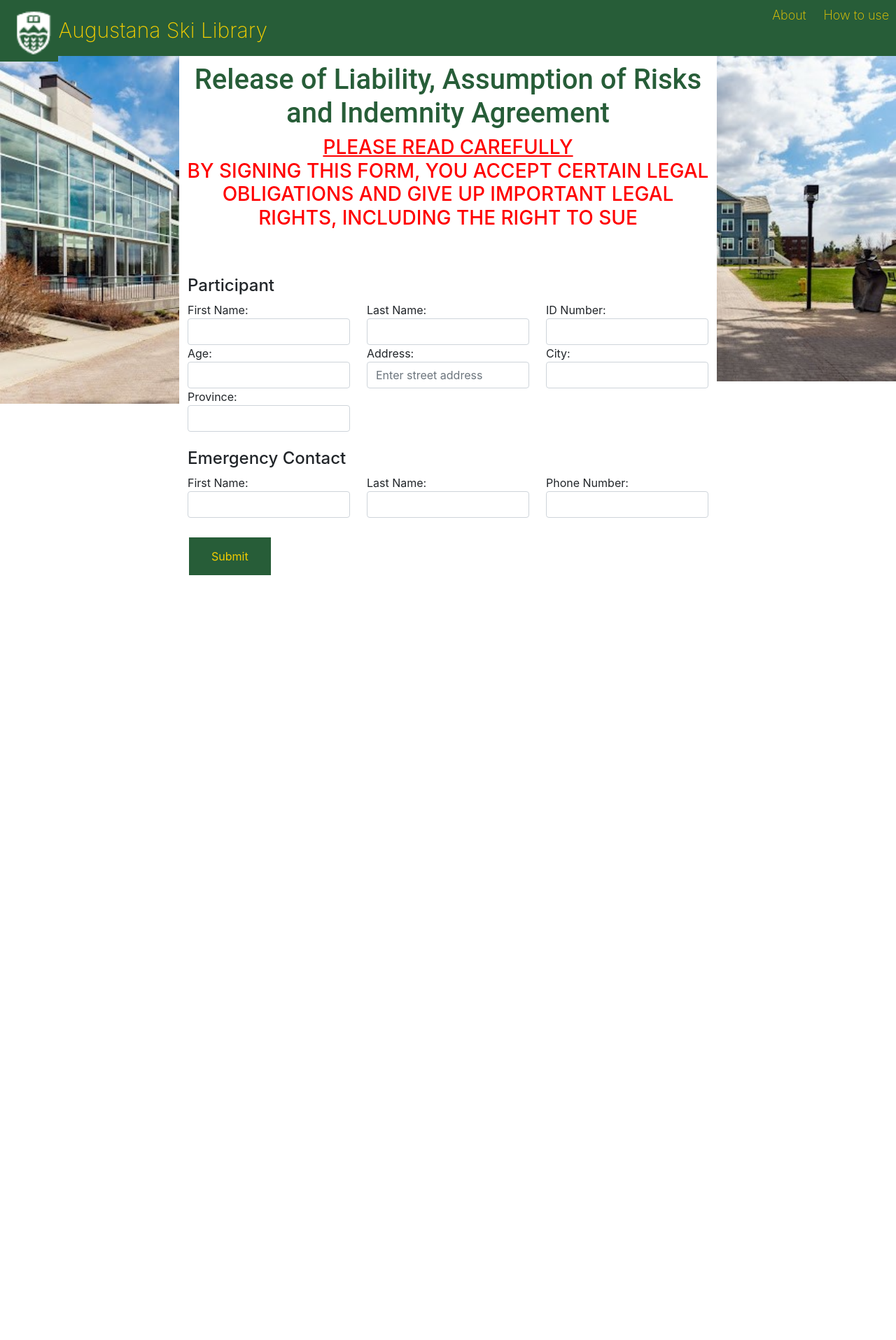
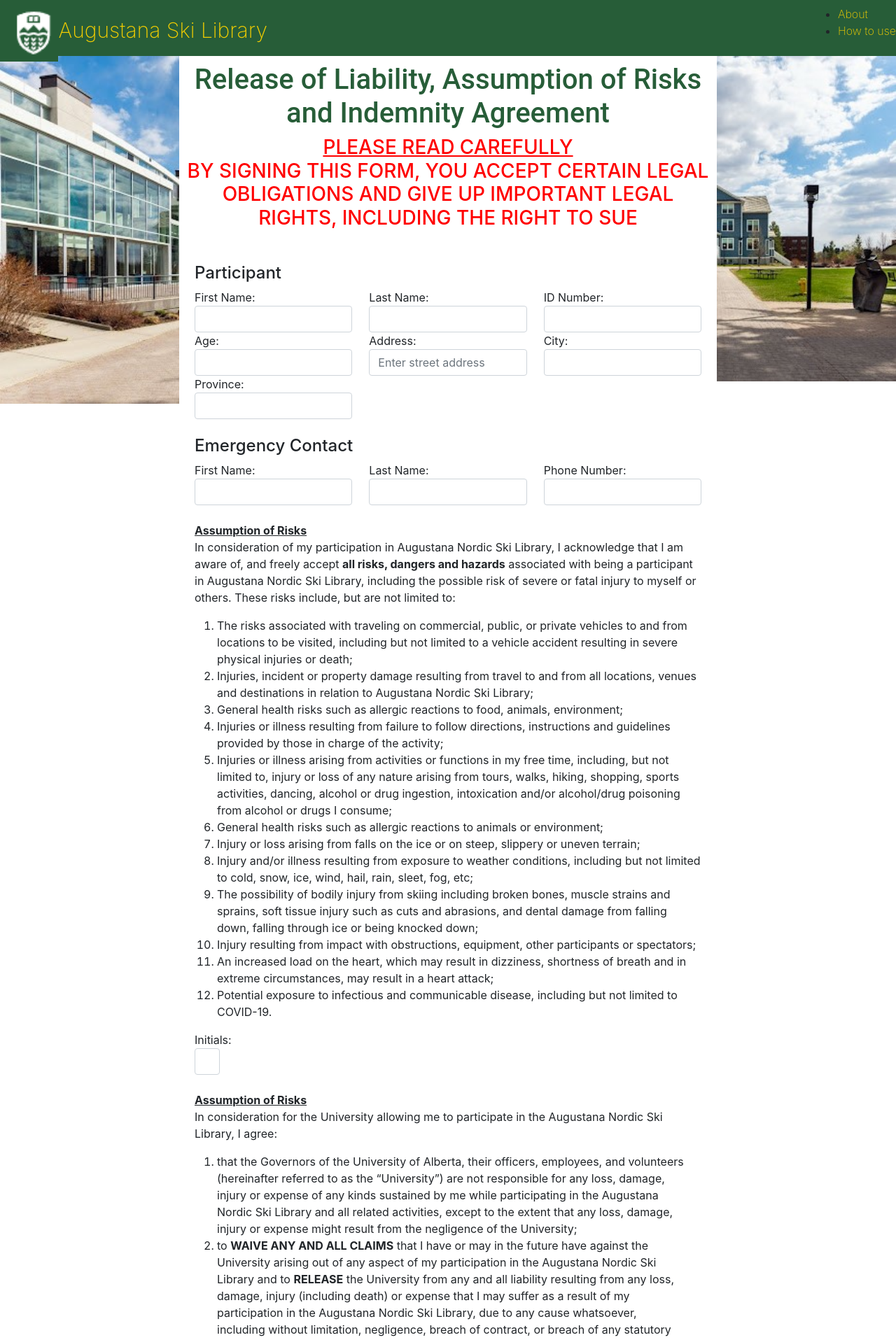
Before and after one commit to Oprixion/SkiLibrary-WebApp, a PHP site: page /waiver.html in a window 1280 px wide. Shown: the top 1915 px of the page at 70% size. Before the commit the page ends 822 px from the top, so only its background shows below. Run offline with PHP 8.4, Linux system fonts and the light colour scheme.

Commit message:
Waiver page content implemented; missing signature field(s); form-control not yet implemented

```diff
--- a/style.css
+++ b/style.css
@@ -7,14 +7,7 @@
   }
 
 /*-------------------------------Home Page--------------------------------------------------------------*/
-  li {
-      display: inline;
-      color: #F2CD00;
-      font-size:large;
-      font-weight: 450;
-      margin: 10px;
-      margin-bottom: 0px;
-  }
+
 
   .navbar__links {
       text-decoration: none;
@@ -175,14 +168,7 @@
     margin-left: 50%;
 }
 
-li {
-    display: inline;
-    color: #F2CD00;
-    font-size:large;
-    font-weight: 450;
-    margin: 10px;
-    margin-bottom: 0px;
-}
+
 
 .navbar__links {
     text-decoration: none;
--- a/waiver.html
+++ b/waiver.html
@@ -5,8 +5,8 @@
     <meta http-equiv="X-UA-Compatible" content="IE=edge">
     <meta name="viewport" content="width=device-width, initial-scale=1.0">
     <title>Ski Library - Waiver</title>
+    <link rel="stylesheet" href="style.css">
     <link href="https://cdn.jsdelivr.net/npm/bootstrap@5.1.3/dist/css/bootstrap.min.css" rel="stylesheet">
-    <link rel="stylesheet" href="style.css">
     <script src="https://cdn.jsdelivr.net/npm/bootstrap@5.1.3/dist/js/bootstrap.bundle.min.js"></script>
 </head>
 <body>
@@ -39,7 +39,6 @@
             <u>PLEASE READ CAREFULLY</u><br>
             BY SIGNING THIS FORM, YOU ACCEPT CERTAIN LEGAL OBLIGATIONS AND GIVE UP IMPORTANT LEGAL RIGHTS, INCLUDING THE RIGHT TO SUE
         </h3>
-    </div>
 
         <div class="container mt-5">
           <div class="row">
@@ -99,12 +98,211 @@
               </div>
               <br>
 
+            <div class="row">
+              <div class="col">
+                <p><u><strong> Assumption of Risks</strong></u><br>
+                  In consideration of my participation in Augustana Nordic Ski Library, I acknowledge that I am aware of, and freely accept
+                  <strong>all risks, dangers and hazards</strong> associated with being a participant in Augustana Nordic Ski Library, including the possible
+                  risk of severe or fatal injury to myself or others. These risks include, but are not limited to:</p>
+
+                  <ol>
+                    <li>The risks associated with traveling on commercial, public, or private vehicles to and from locations to be visited,
+                      including but not limited to a vehicle accident resulting in severe physical injuries or death;
+                    </li>
+
+                    <li>
+                      Injuries, incident or property damage resulting from travel to and from all locations, venues and destinations in
+                      relation to Augustana Nordic Ski Library;
+                    </li>
+
+                    <li>
+                      General health risks such as allergic reactions to food, animals, environment;
+                    </li>
+
+                    <li>
+                      Injuries or illness resulting from failure to follow directions, instructions and guidelines provided by those in
+                      charge of the activity;
+                    </li>
+
+                    <li>
+                      Injuries or illness arising from activities or functions in my free time, including, but not limited to, injury or loss of
+                      any nature arising from tours, walks, hiking, shopping, sports activities, dancing, alcohol or drug ingestion,
+                      intoxication and/or alcohol/drug poisoning from alcohol or drugs I consume;
+                    </li>
+
+                    <li>
+                      General health risks such as allergic reactions to animals or environment;
+                    </li>
+
+                    <li>
+                      Injury or loss arising from falls on the ice or on steep, slippery or uneven terrain;
+                    </li>
+
+                    <li>
+                      Injury and/or illness resulting from exposure to weather conditions, including but not limited to cold, snow, ice,
+                      wind, hail, rain, sleet, fog, etc;
+                    </li>
+
+                    <li>
+                      The possibility of bodily injury from skiing including broken bones, muscle strains and sprains, soft tissue injury
+                      such as cuts and abrasions, and dental damage from falling down, falling through ice or being knocked down;
+                    </li>
+
+                    <li>
+                      Injury resulting from impact with obstructions, equipment, other participants or spectators;
+                    </li>
+
+                    <li>
+                      An increased load on the heart, which may result in dizziness, shortness of breath and in extreme circumstances,
+                      may result in a heart attack;
+                    </li>
+
+                    <li>
+                      Potential exposure to infectious and communicable disease, including but not limited to COVID-19.
+                    </li>
+                  </ol>
+              </div>
+
+              <div class="row">
+                <div class="col-sm-1">
+                  <label for="initials_para_1">Initials:</label>
+                  <input type="text" class="form-control" name="initials_para_1">
+                </div>
+              </div>
+
+              <div class="row">
+                <div class="col">
+                  <p><br><u><strong> Assumption of Risks</strong></u><br>
+                    In consideration for the University allowing me to participate in the Augustana Nordic Ski Library, I agree:
+                  </p>
+
+                  <ol>
+                    <li>
+                      that the Governors of the University of Alberta, their officers, employees, and volunteers (hereinafter referred to
+                      as the “University”) are not responsible for any loss, damage, injury or expense of any kinds sustained by me
+                      while participating in the Augustana Nordic Ski Library and all related activities, except to the extent that any loss,
+                      damage, injury or expense might result from the negligence of the University;
+                    </li>
+
+                    <li>
+                      to <strong>WAIVE ANY AND ALL CLAIMS</strong> that I have or may in the future have against the University arising out of any
+                      aspect of my participation in the Augustana Nordic Ski Library and to <strong>RELEASE</strong> the University from any and all liability
+                      resulting from any loss, damage, injury (including death) or expense that I may suffer as a result of my
+                      participation in the Augustana Nordic Ski Library, due to any cause whatsoever, including without limitation,
+                      negligence, breach of contract, or breach of any statutory or other duty of care, as well as any duty of care owned
+                      under the <i>Occupiers’ Liability Act</i> (Alberta) on the part of the University;
+                    </li>
+
+                    <li>
+                      to <strong>INDEMNIFY AND HOLD HARMLESS</strong> the University in relation to:
+                      <ol type="a">
+                        <li>
+                          any damage to University property caused by me;
+                        </li>
+
+                        <li>
+                          any and all liability for any damages to the personal property of, or personal injury to, any third party
+                          resulting from my participation in the Augustana Nordic Ski Library; and
+                        </li>
+
+                        <li>
+                          any and all claims, demands, actions and costs which might arise out of my participation in the
+                          Augustana Nordic Ski Library, except to the extent that such claims, demands, actions and costs may
+                          have been caused by the negligence of the University.
+                        </li>
+                      </ol>
+                    </li>
+                  </ol>
+                </div>
+              </div>
+
+              <div class="row">
+                <div class="col-sm-1">
+                  <label for="initials_para_2">Initials:</label>
+                  <input type="text" class="form-control" name="initials_para_2">
+                </div>
+              </div>
+
+
+            </div>
+
+            <div class="row">
+              <div class="col">
+                <p><br><u><strong>Acknowledgement</strong></u><br>
+                  I ACKNOWLEDGE THAT I HAVE READ AND UNDERSTOOD THIS AGREEMENT before signing it, that I have executed this
+                  Agreement voluntarily, and that this Agreement is to be binding upon myself, my heirs, executors, administrators and
+                  representatives. Further, I acknowledge and agree:
+                </p>
+
+                <ol>
+                  <li>
+                    To follow all rules and guidelines set out by the University and its representatives related to the Augustana Nordic
+                    Ski Library and all related activities.
+                  </li>
+
+                  <li>
+                    That students of the University of Alberta are subject to the University of Alberta’s Code of Student Behaviour
+                    and that I will conduct myself accordingly at all times.
+                  </li>
+
+                  <li>
+                    That I will ski safely and within my abilities.
+                  </li>
+
+                  <li>
+                    That I will wear appropriate attire, including footwear, for outdoor activity and weather conditions.
+                  </li>
+
+                  <li>
+                    I will follow all guidelines for infection prevention and control as instructed, including University campus
+                    vaccination protocols, social distancing, hand hygiene, and wearing personal protective equipment (eg. gloves,
+                    masks) to protect myself against COVID-19 and other communicable diseases.
+                  </li>
+
+                  <li>
+                    I will follow health authority self-isolation guidelines and stay home if I feel ill.
+                  </li>
+                </ol>
+              </div>
+            </div>
+
+            <div class="row">
+              <div class="col">
+                <table>
+                  <td>
+                    <h6>Signature fields go here</h6><br>
+                  </td>
+                </table><br><br>
+              </div>
+            </div>
+
+            <div class="row">
+              <div class="col">
+                <table>
+                  <td>
+                    Protection of Privacy - The personal information requested on this form is collected under the authority of Section 33(c) of the Alberta
+                    Freedom of Information and Protection of Privacy Act and will be protected under Part 2 of that Act. It will be used for the purpose of
+                    administering the Augustana Nordic Ski Library and/or to communicate with the emergency contact in case the participant is seriously
+                    injured or ill. Direct any questions about this collection to: Randal Nickel, Executive Director, Student Life, Augustana Recreation,
+                    4901-46 Ave Camrose AB T4V 2R3, (780) 679-1630, rnickel@ualberta.ca
+                  </td>
+                </table>
+
+                <small>
+                  Note: This waiver must be copied (in colour when possible) to a single double-sided page and completed in full (initialed, signed, dated, witnessed)
+                  before any participant may begin this activity. No changes to the document may be made except by the Office of Insurance & Risk Assessment. Signed
+                  documents must be filed with the department and be kept for a minimum of ten years.
+                </small>
+              </div>
+            </div>
             <div>
               <a class="button_generic" href="certificationPage.html">Submit</a>
             </div>
-
             </form>
           </div>
         </div>
+    </div>
+
+
 </body>
 </html>
```
Lines whose indentation alone changed are shown as unchanged.
